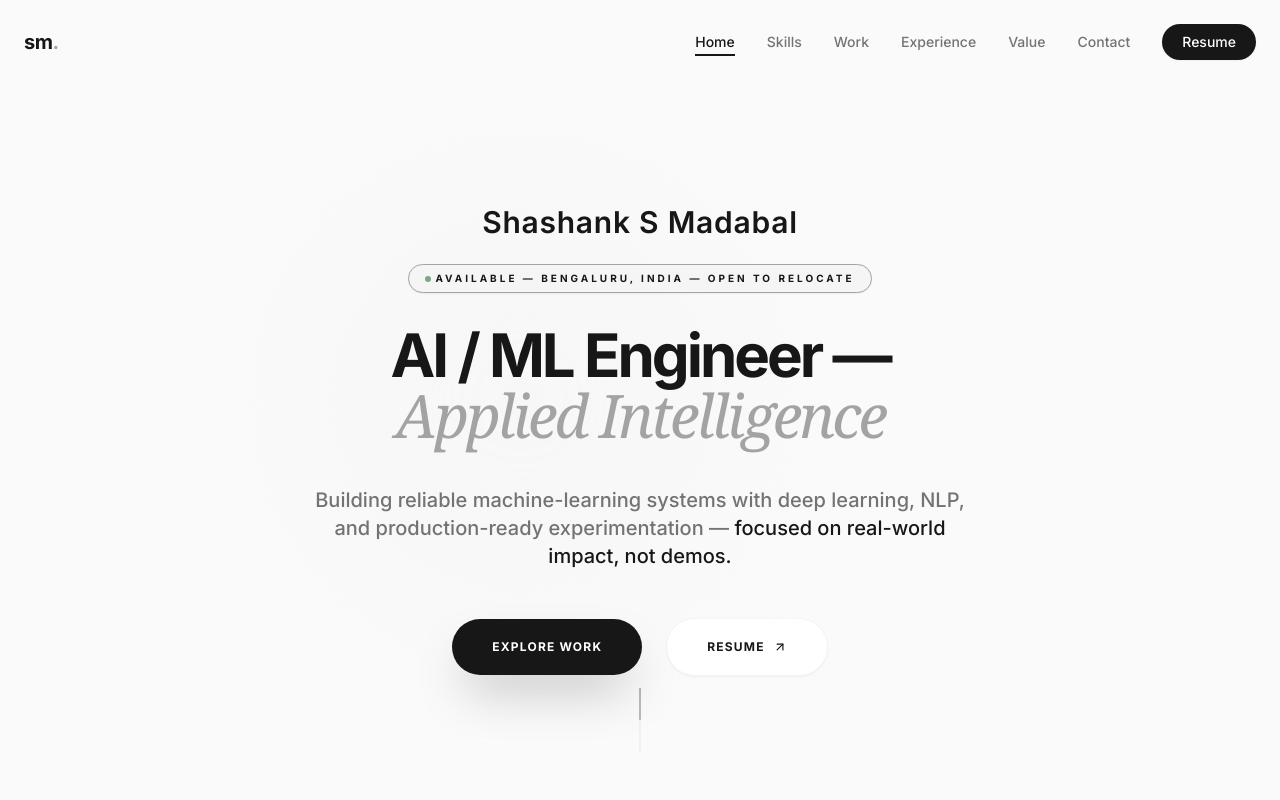
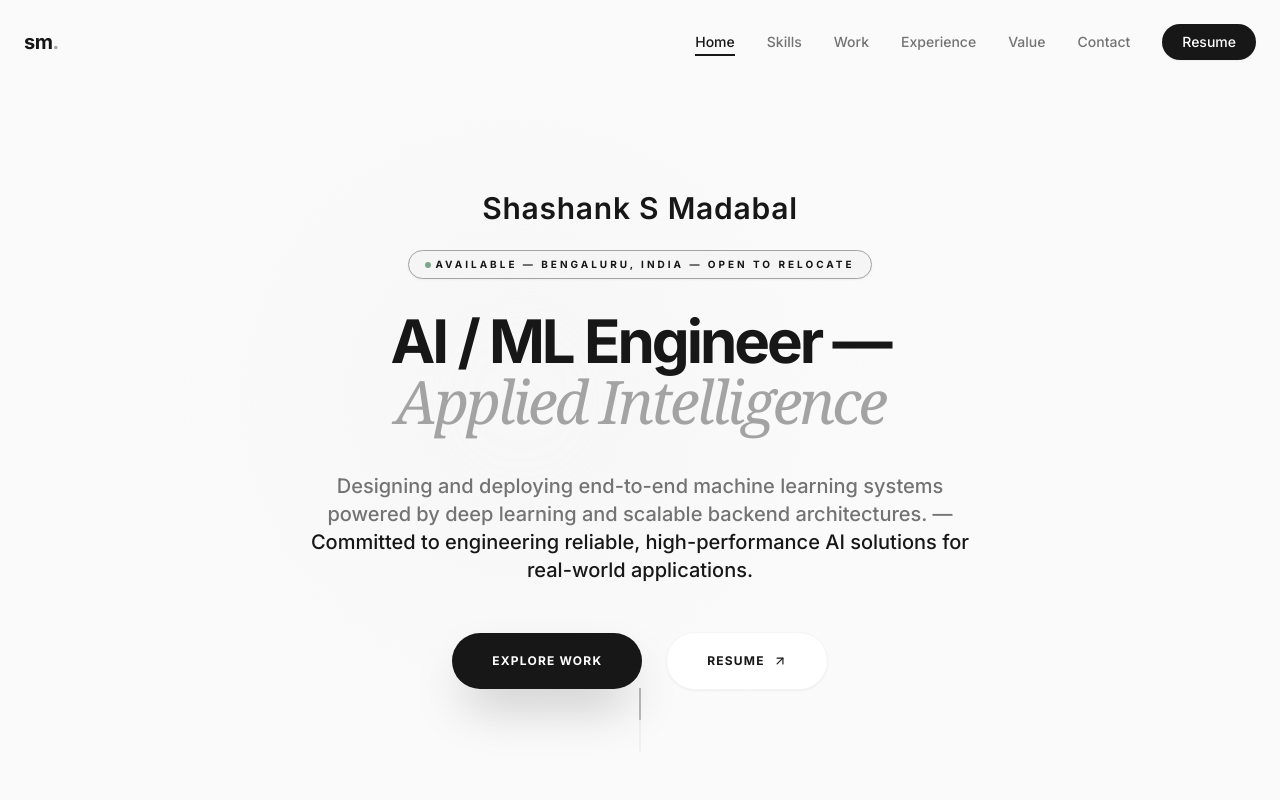
Before and after one commit to SHASHANK-SM/shashank-portfolio, a React (Vite) app: page / in a window 1280 px wide. Shown: the top 800 px of the page. Built offline with nearby package versions, Linux system fonts and the light colour scheme; a web font is replaced by a local one.

Commit message:
Updated the profile

```diff
--- a/components/Hero.tsx
+++ b/components/Hero.tsx
@@ -71,10 +71,9 @@ const Hero: React.FC = () => {
           transition={{ duration: 0.8, delay: 0.3 }}
           className="text-lg md:text-xl text-neutral-500 mb-12 leading-relaxed max-w-2xl mx-auto font-medium"
         >
-          Building reliable machine-learning systems with deep learning, NLP,
-          and production-ready experimentation —{" "}
+          Designing and deploying end-to-end machine learning systems powered by deep learning and scalable backend architectures. —{" "}
           <span className="text-neutral-900">
-            focused on real-world impact, not demos.
+            Committed to engineering reliable, high-performance AI solutions for real-world applications.
           </span>
         </motion.p>
 
```
